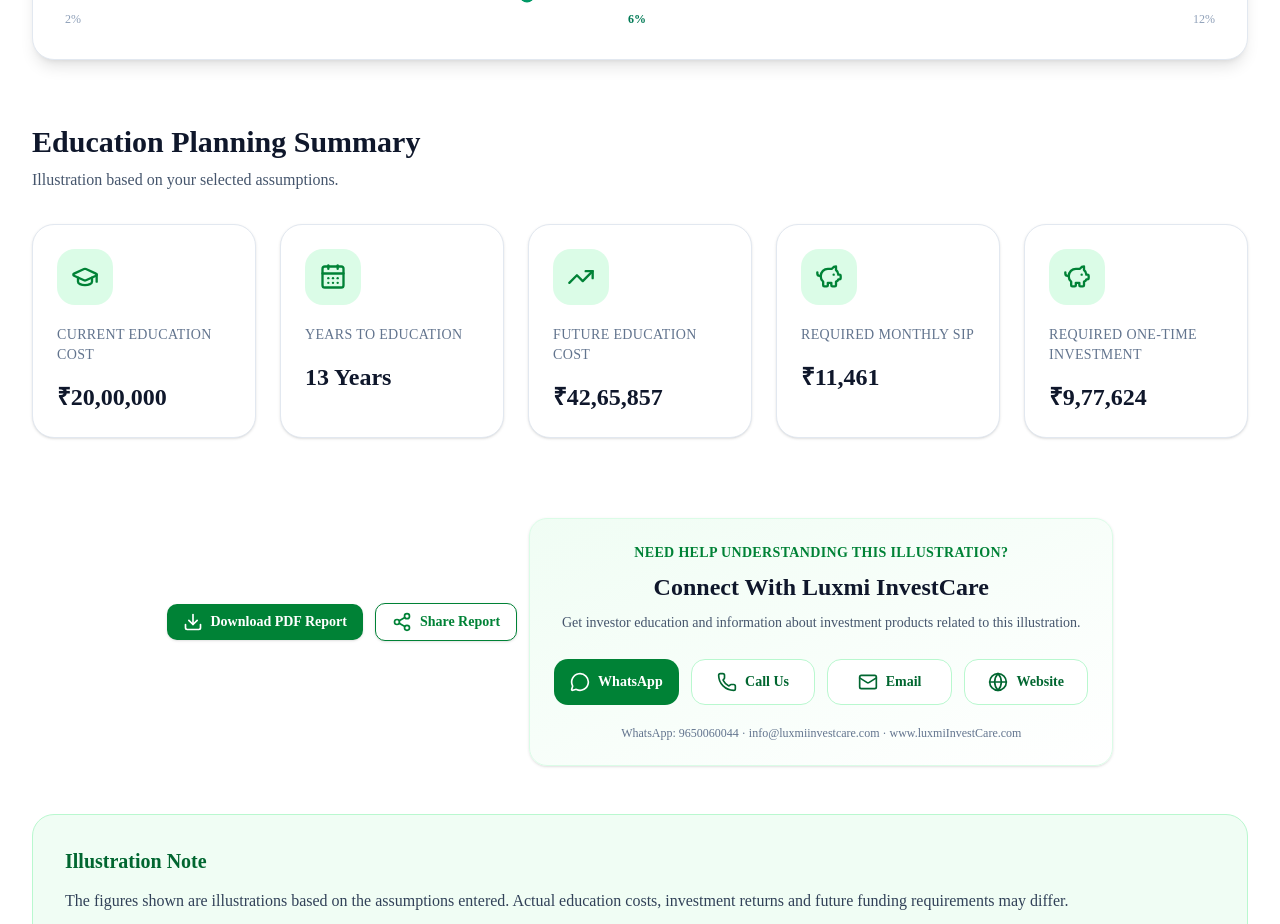
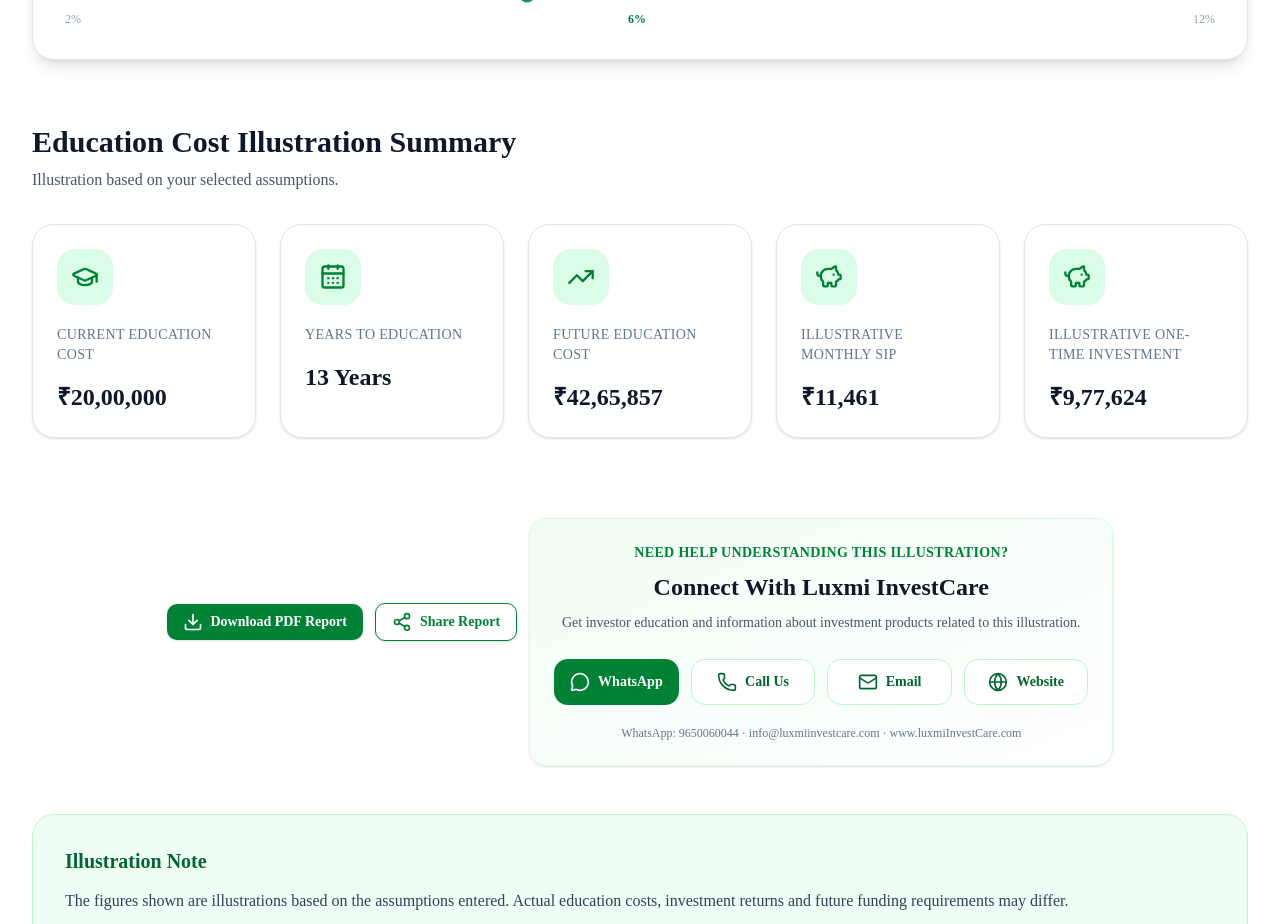
Before and after one commit to shivpawan007/LuxmiInvestCare, a Next.js app: page /calculators/education in a window 1280 px wide. Shown: the part 1040-1964 px from the top of the page. Built offline with nearby package versions, Linux system fonts and the light colour scheme.

Commit message:
Neutralize child-education result terminology

```diff
--- a/components/calculators/ChildEducationResults.tsx
+++ b/components/calculators/ChildEducationResults.tsx
@@ -47,12 +47,12 @@ export default function ChildEducationResults({
       icon: <TrendingUp className="h-7 w-7" />,
     },
     {
-      title: "Required Monthly SIP",
+      title: "Illustrative Monthly SIP",
       value: formatCurrency(monthlySIP),
       icon: <PiggyBank className="h-7 w-7" />,
     },
     {
-      title: "Required One-Time Investment",
+      title: "Illustrative One-Time Investment",
       value: formatCurrency(lumpsumRequired),
       icon: <PiggyBank className="h-7 w-7" />,
     },
@@ -61,7 +61,7 @@ export default function ChildEducationResults({
   return (
     <section className="mt-16">
       <h2 className="text-3xl font-bold text-slate-900">
-        Education Planning Summary
+        Education Cost Illustration Summary
       </h2>
 
       <p className="mt-2 text-slate-600">
```
